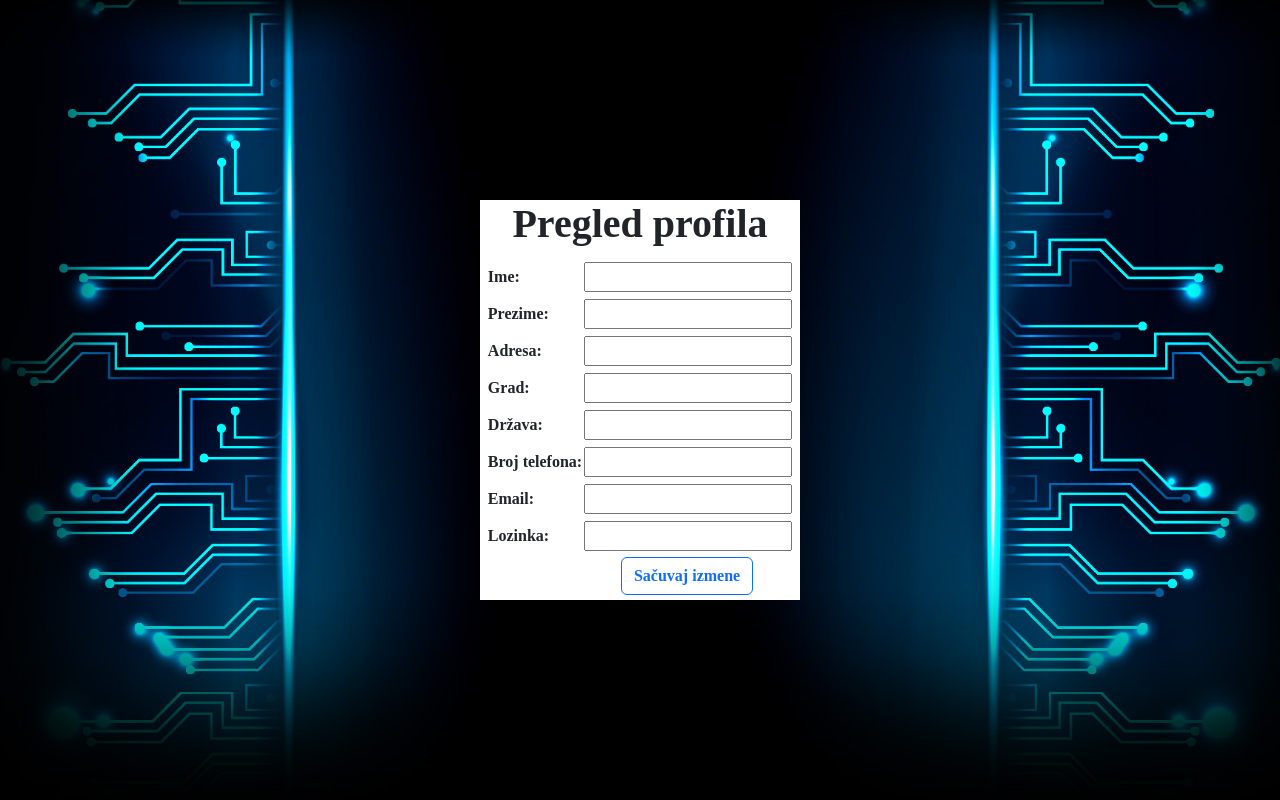
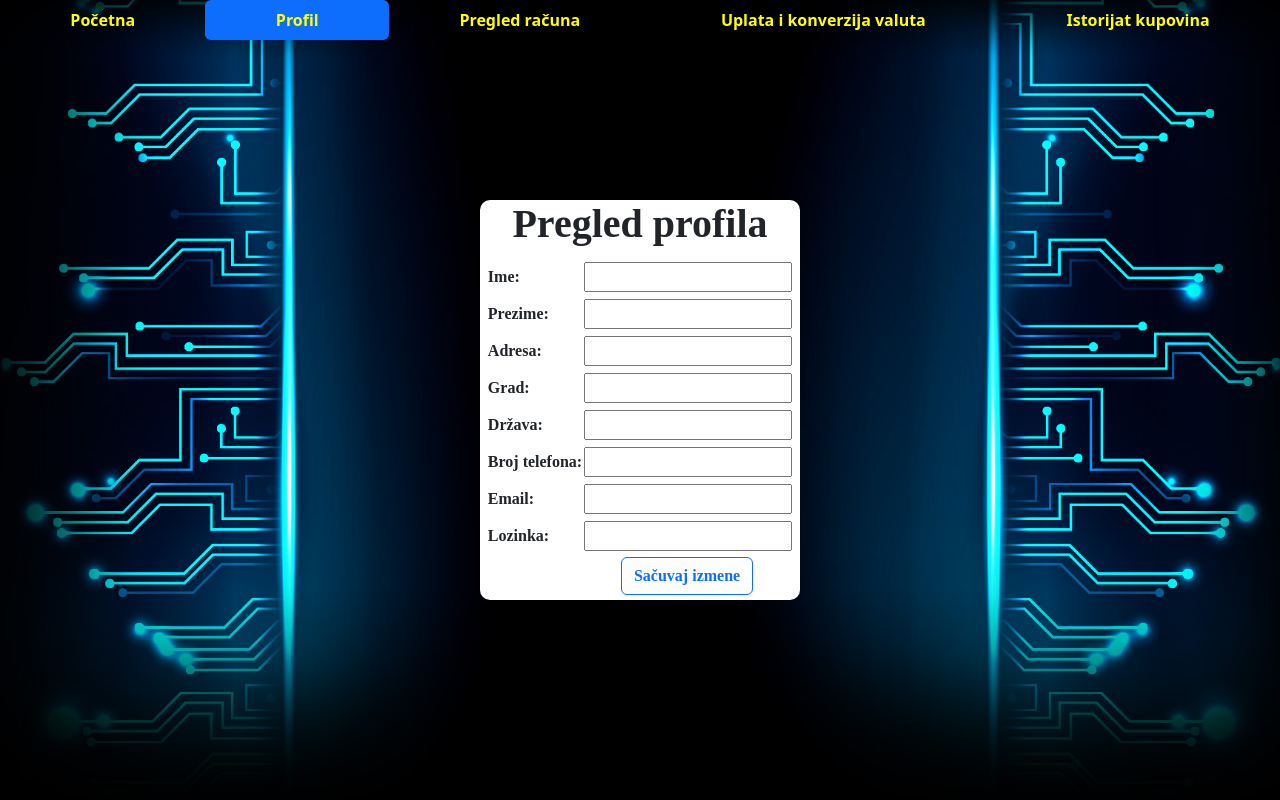
Before and after one commit to MastilovicRadoslav/DRS, a React (Create React App) app in the folder Onlajn kupovina/ui/: page /Profil in a window 1280 px wide. Built offline with nearby package versions, Linux system fonts and the light colour scheme; no server answers.

Commit message:
Stranica za pregled profila

```diff
--- a/Onlajn kupovina/ui/src/ModifyProfile.js
+++ b/Onlajn kupovina/ui/src/ModifyProfile.js
@@ -1,6 +1,7 @@
 import React, { useState, useEffect } from 'react';
 import 'bootstrap/dist/css/bootstrap.min.css';
 import axios from 'axios';
+import { Link } from 'react-router-dom';
 
 const IzmenaProfila = () => {
 
@@ -12,13 +13,13 @@ const IzmenaProfila = () => {
     const [brTel, podesiBrTel] = useState('');
     const [email, podesiEmail] = useState('');
     const [lozinka, podesiLozinku] = useState('');
-    const [data, setData] = useState([]);
+    const [podaci, podesiPodatke] = useState([]);
 
     useEffect(() => {
         const fetchData = async () => {
             try {
-                const response = await axios.get('http://localhost:5000/Profil');
-                setData(response.data);
+                const odgovor = await axios.get('http://localhost:5000/Profil');
+                podesiPodatke(odgovor.data);
             } catch (error) {
                 console.error('Greška: ', error);
             }
@@ -31,7 +32,8 @@ const IzmenaProfila = () => {
         textAlign: 'center',
         backgroundColor: 'white',
         width: '320px',
-        height: '400px'
+        height: '400px',
+        borderRadius: '10px'
     };
 
     const stilForme = {
@@ -72,6 +74,13 @@ const IzmenaProfila = () => {
         alignItems: 'center',
         justifyContent: 'center',
     };
+
+    const stilZaNavBar = {
+        position: 'fixed',
+        top: 0,
+        width: '100%',
+        zIndex: 1000,
+    }
 
     const sacuvajIzmene = () => {
         if (ime.length === 0 || /\d/.test(ime) || !/^[a-zA-Z\s]*$/.test(ime)) {
@@ -114,18 +123,37 @@ const IzmenaProfila = () => {
     }
 
     useEffect(() => {
-        podesiIme(data.ime || '');
-        podesiPrezime(data.prezime || '');
-        podesiAdresu(data.adresa || '');
-        podesiGrad(data.grad || '');
-        podesiDrzavu(data.drzava || '');
-        podesiBrTel(data.brTel || '');
-        podesiEmail(data.email || '');
-        podesiLozinku(data.lozinka || '');
-    }, [data]);
+        podesiIme(podaci.ime || '');
+        podesiPrezime(podaci.prezime || '');
+        podesiAdresu(podaci.adresa || '');
+        podesiGrad(podaci.grad || '');
+        podesiDrzavu(podaci.drzava || '');
+        podesiBrTel(podaci.brTel || '');
+        podesiEmail(podaci.email || '');
+        podesiLozinku(podaci.lozinka || '');
+    }, [podaci]);
 
     return (
         <div style={stilCeleStranice}>
+            <div style={stilZaNavBar}>
+                <ul className="nav nav-pills nav-fill">
+                    <li className="nav-item">
+                        <Link to="/" className="nav-link" style={{ color: 'yellow', fontWeight: "bold" }}>Početna</Link>
+                    </li>
+                    <li className="nav-item">
+                        <Link to="/Profil" className="nav-link active" style={{ color: 'yellow', fontWeight: "bold" }}>Profil</Link>
+                    </li>
+                    <li className="nav-item">
+                        <Link to="" className="nav-link" style={{ color: 'yellow', fontWeight: "bold" }}>Pregled računa</Link>
+                    </li>
+                    <li className="nav-item">
+                        <Link to="" className="nav-link" style={{ color: 'yellow', fontWeight: "bold" }}>Uplata i konverzija valuta</Link>
+                    </li>
+                    <li className="nav-item">
+                        <Link to="" className="nav-link" style={{ color: 'yellow', fontWeight: "bold" }}>Istorijat kupovina</Link>
+                    </li>
+                </ul>
+            </div>
             <div className="kontejner" style={stilKontejnera}>
                 <div className="forma" style={stilForme}>
                     <h1 style={stilNaslova}>Pregled profila</h1>
```
